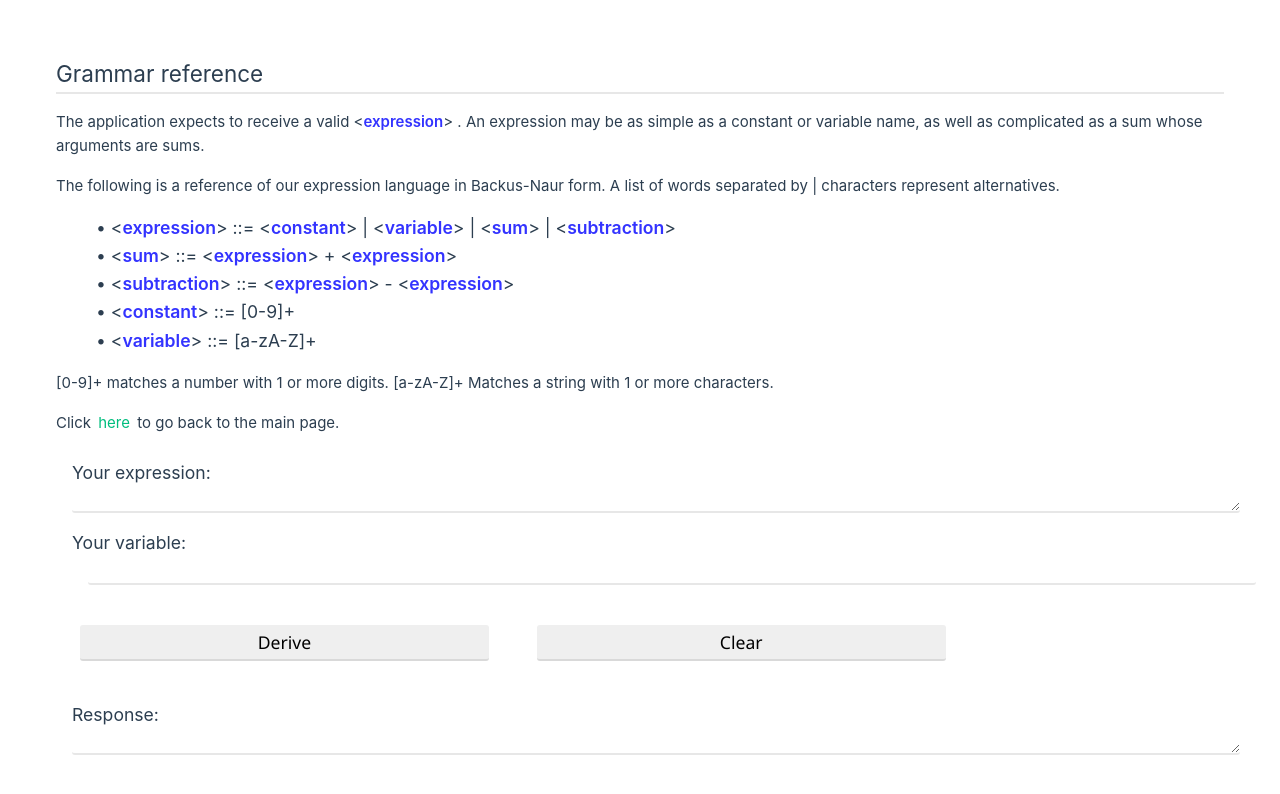
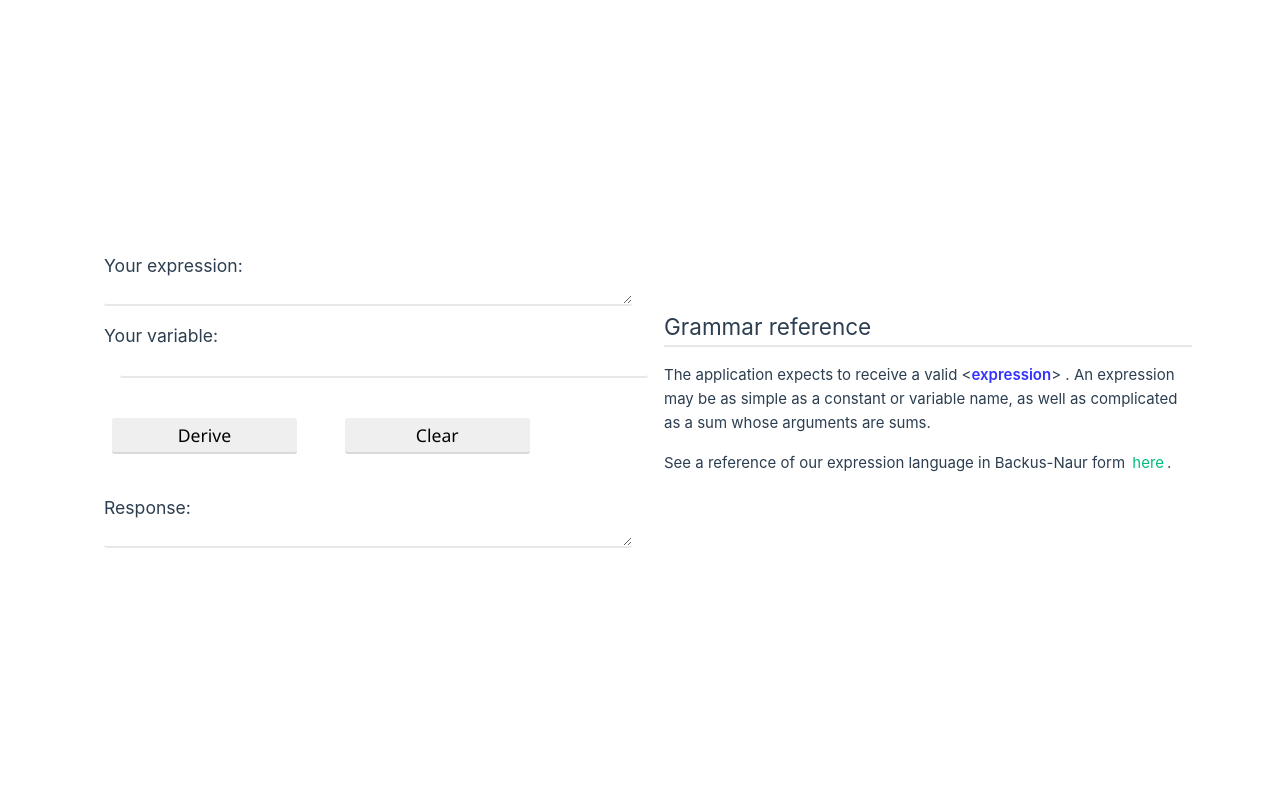
Before and after one commit to enrique-guillen/sym_differ_vue, a Vue app: page / in a window 1280 px wide. Shown: the top 794 px of the page. Built offline with nearby package versions, Linux system fonts and the light colour scheme.

Commit message:
Use RouterLink in SymApp to load the currently viewed component

```diff
--- a/src/SymApp.vue
+++ b/src/SymApp.vue
@@ -1,11 +1,13 @@
 <script setup>
-import SymDifferGrammarReference from './components/SymDifferGrammarReference.vue';
-import GetDerivativeExpressionForm from './components/GetDerivativeExpressionForm.vue';
+import { RouterView } from 'vue-router';
 </script>
 
 <template>
-  <SymDifferGrammarReference />
-  <GetDerivativeExpressionForm />
+  <RouterView v-slot="{ Component }">
+    <Transition>
+      <component :is="Component" />
+    </Transition>
+  </RouterView>
 </template>
 
 <style>
```
